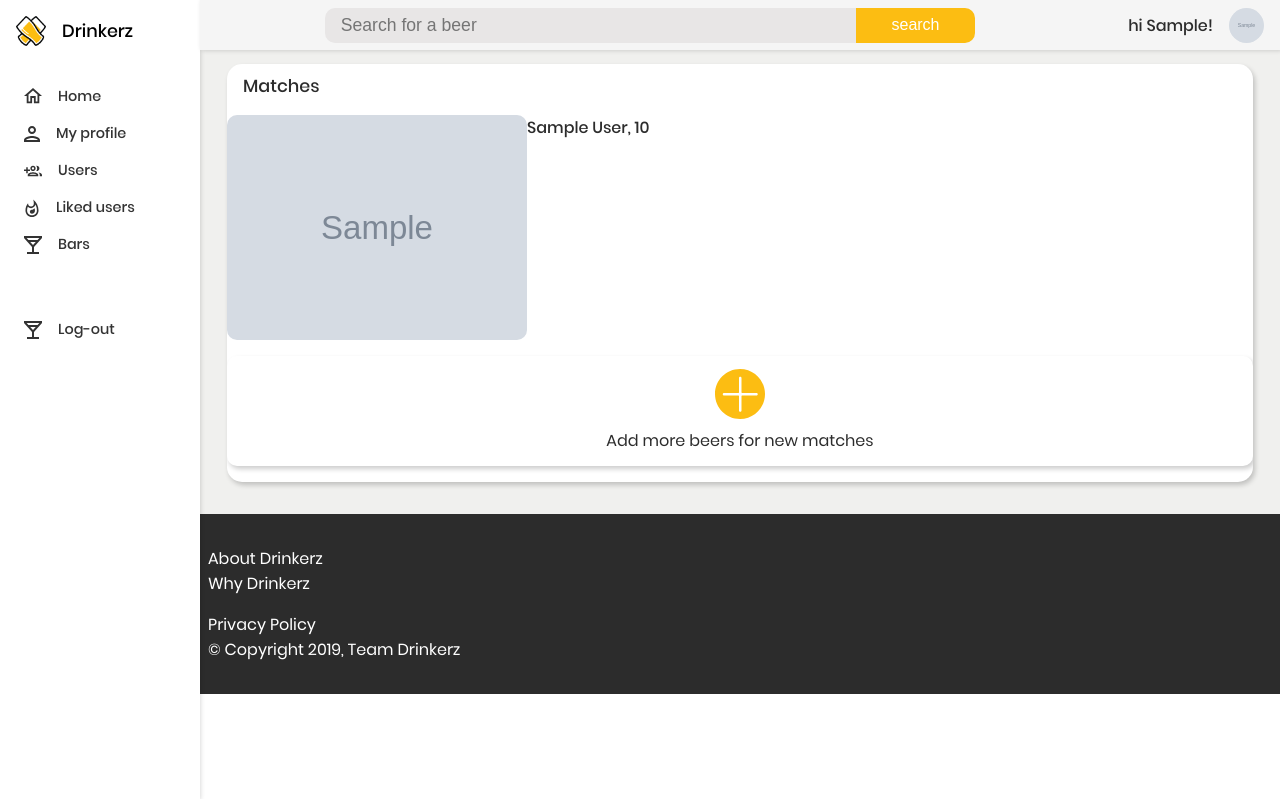
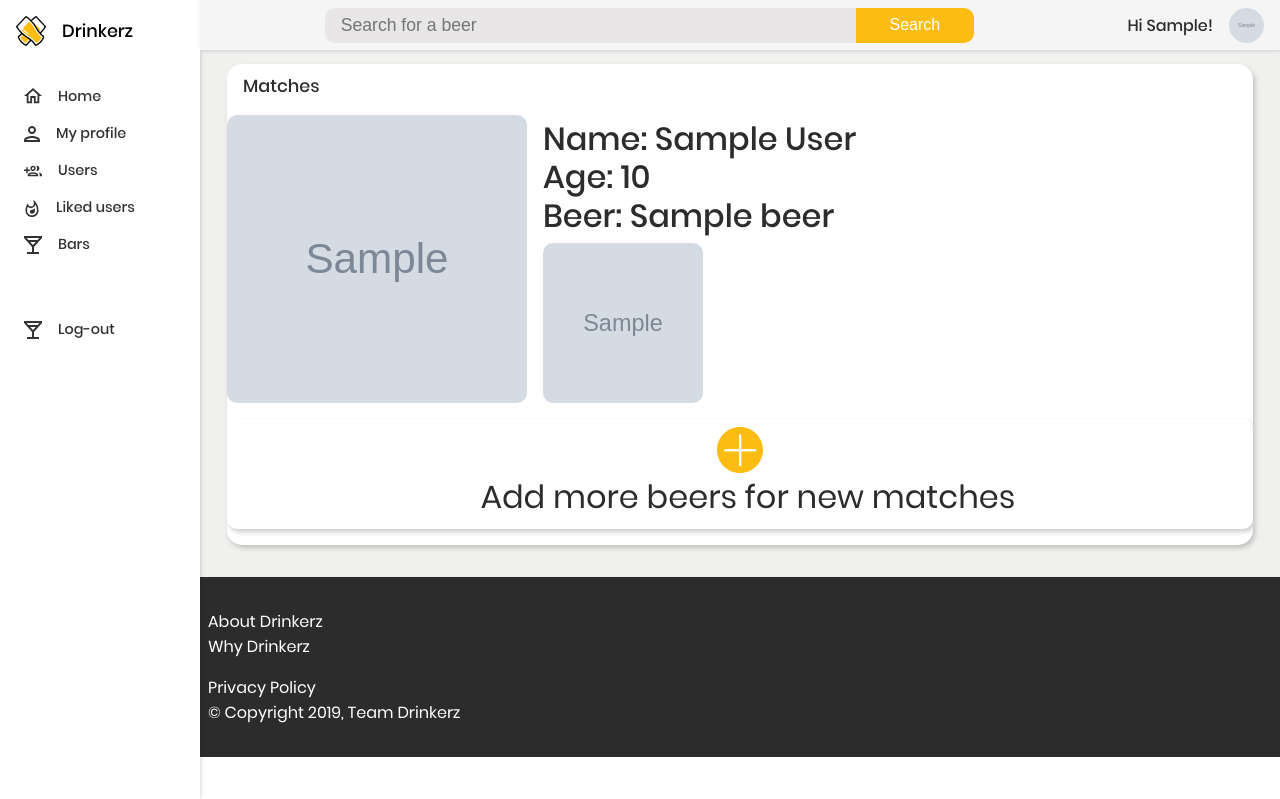
Before and after one commit to kriskuiper/project-tech-team, a Node server app: template app/view/matches.ejs in a window 1280 px wide. Shown: the top 799 px of the page. Run offline with Node 20, Linux system fonts and the light colour scheme; tables that the repository leaves empty hold one stand-in row (values such as "Sample post"); the template is opened without the code that fills it: values that come from a table or form of the project are taken from there, most other values are stand-ins (such as "Sample title", 1, 10 or a date in 2020); grey boxes marked "Sample" are stand-in pictures; some libraries are stand-ins or nearby versions.

Commit message:
Adding some things to matches

```diff
--- a/app/static/styles/main.css
+++ b/app/static/styles/main.css
@@ -220,6 +220,10 @@
     grid-gap: 1em;
 }
 
+#link {
+  height: 26em;
+}
+
     .card {
         position: relative;
         padding: 0;
@@ -236,12 +240,6 @@
             font-size: 0;
             background-image: url("../path/to/img");
             box-shadow: 0px px 5px rgba(0, 0, 0, 0.2);
-        }
-
-        .card__img {
-            width: 100%;
-            height: 100%;
-            object-fit: cover;
         }
 
         .card__meta-block {
@@ -284,7 +282,7 @@
 
 .card__img {
   width: 100%;
-  height: 100%;
+  height: 61%;
   object-fit: cover;
 }
 
@@ -647,7 +645,8 @@
 /* 404 Page styling */
 @media screen and (max-width: 120rem) {
   .card-grid {
-    grid-template-columns: repeat(4, 1fr);
+    grid-template-columns: repeat(3, 1fr);
+
   }
 }
 
@@ -1196,8 +1195,23 @@
   grid-row: 1;
   padding: 0;
   margin: 0;
-  font-size: 1rem;
+  font-size: 2rem;
   font-weight: 500;
+  margin-left: 0.5em;
+}
+
+.matches__list li h3:nth-child(3){
+  margin-top: 1.2em;
+}
+
+.matches__list li h3:nth-child(4){
+  margin-top: 2.4em;
+}
+
+.matches__list li h3:nth-child(5){
+  height: 5em;
+  margin-top: 4em;
+  width: 5em;
 }
 
 .users__container {
--- a/app/view/matches.ejs
+++ b/app/view/matches.ejs
@@ -20,7 +20,10 @@
           <% } %>
           <li class="list__item">
             <img src="<%= matches[i].profilePicture %>" alt="Profile image of <%= matches[i].firstName %>" class="card__img">
-            <h3><%= matches[i].firstName + " " + matches[i].lastName %>, <%= matches[i].age %></h3>
+            <h3>Name: <%= matches[i].firstName + " " + matches[i].lastName %> </h3>
+            <h3>Age: <%= matches[i].age %></h3>
+            <h3>Beer: <%= matches[i].beers[0].beer.name %> </h3>
+            <h3><img class="item__image" src="<%= matches[i].beers[0].beer.img %>" alt=""></h3>
           </li>
             <% if(matches.length <= 1) { %>
               <li class="list__item--center">
--- a/app/view/partials/navigation.ejs
+++ b/app/view/partials/navigation.ejs
@@ -55,12 +55,12 @@
   <div class="beersearch__container">
     <form id="beer__search" action="/search-beer" class="beer__search" method="post">
       <input type="text" name="beerName" id="searchName" placeholder="Search for a beer">
-      <button type="submit" class="beer__search__button" name="button">search</button>
+      <button type="submit" class="beer__search__button" name="button">Search</button>
     </form>
   </div>
 
   <div class="account__container">
-    <p>hi <%= user.firstName %>!</p>
+    <p>Hi <%= user.firstName %>!</p>
     <img src="<%= user.profilePicture %>" alt="<%= user.firstName %>">
   </div>
 </div>
```
